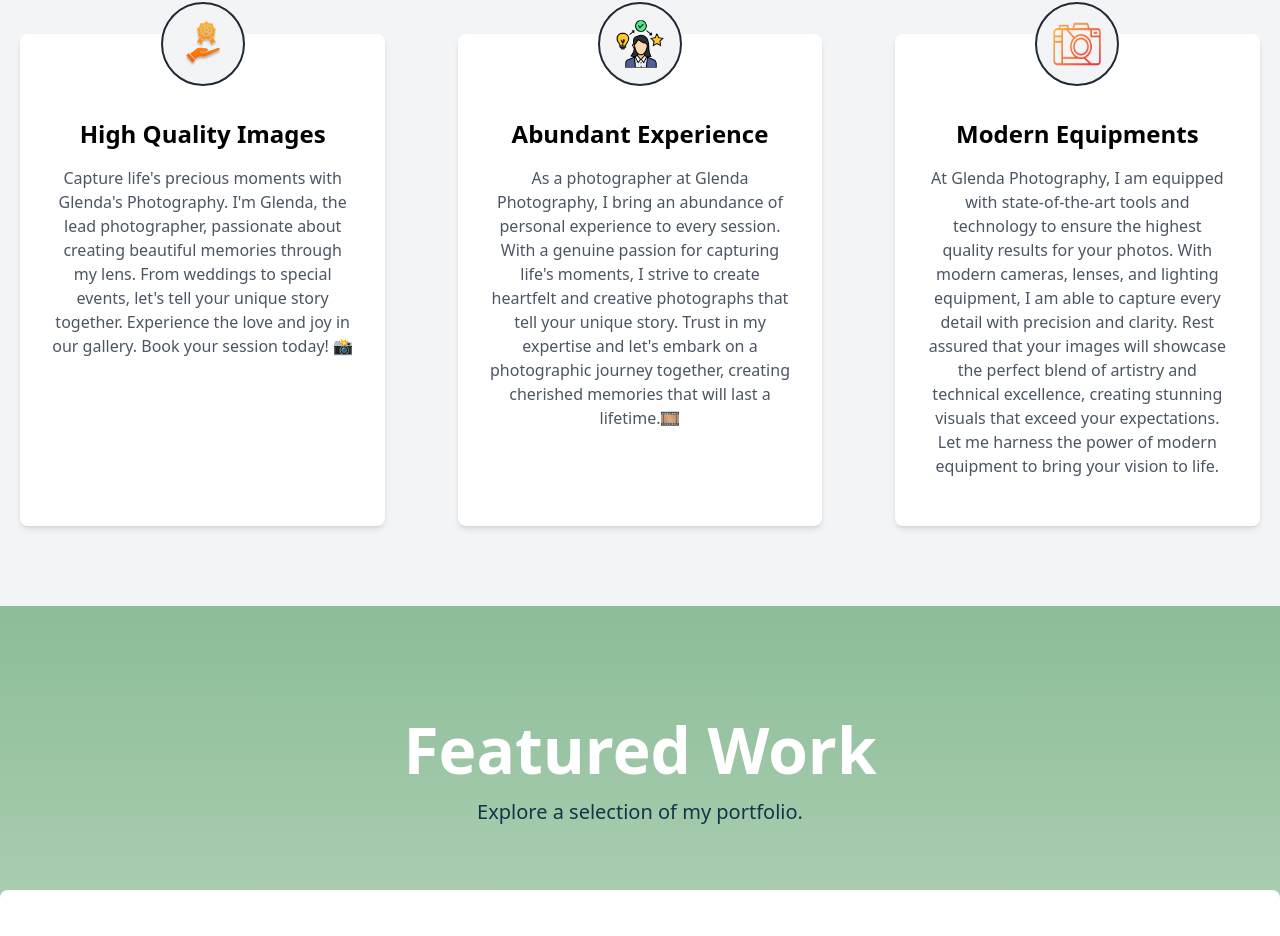
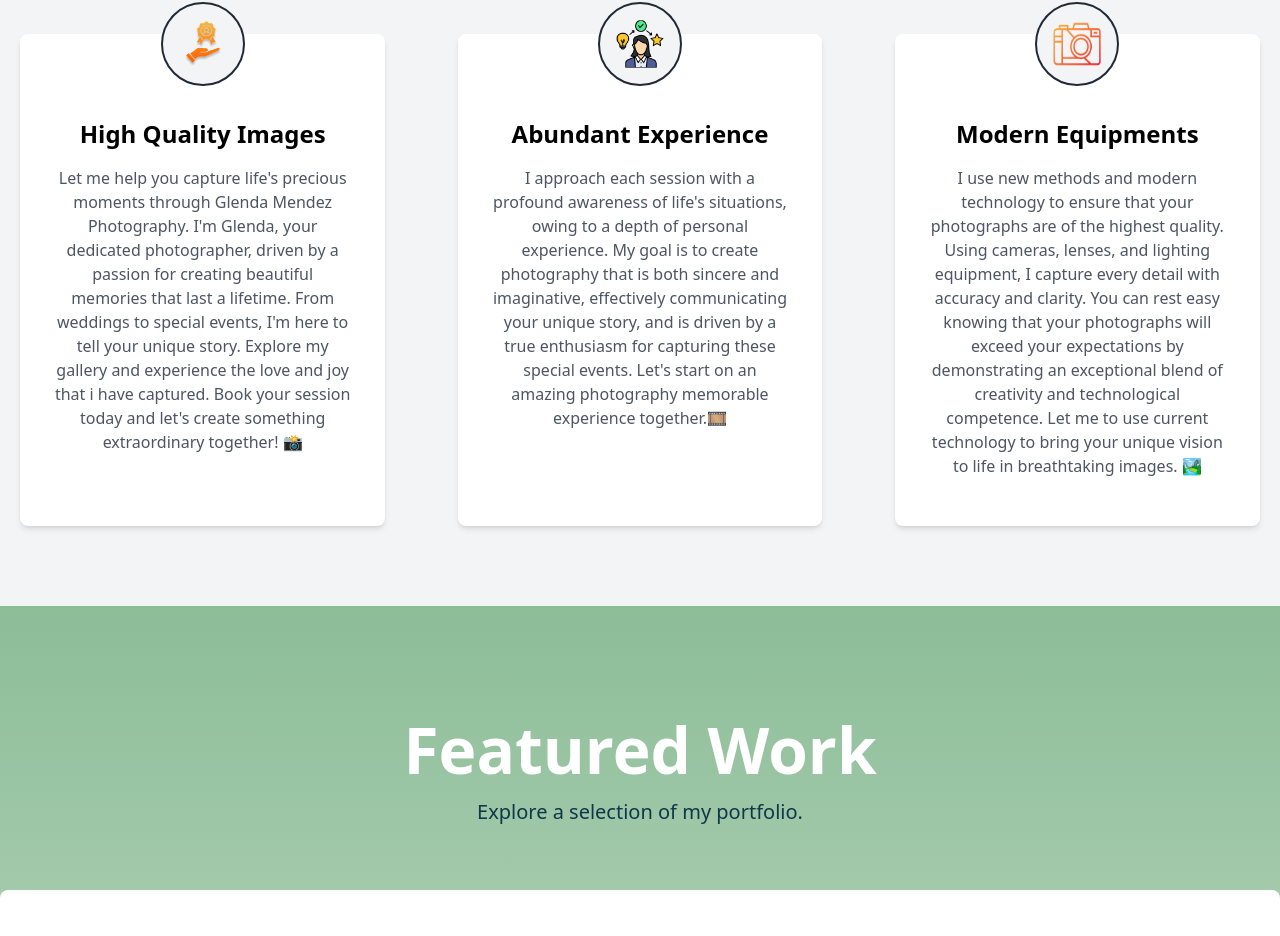
Before and after one commit to Clos01/glena-photogrpahy-, a React (Create React App) app in the folder Client/: page / in a window 1280 px wide. Shown: the part 746-1682 px from the top of the page. Built offline with nearby package versions, Linux system fonts and the light colour scheme.

Commit message:
fix small issue in featured it was the height card container repharsed

```diff
--- a/Client/src/components/ChooseMe.jsx
+++ b/Client/src/components/ChooseMe.jsx
@@ -1,5 +1,5 @@
 import React from "react";
-import { useSpring, animated } from 'react-spring';
+import { useSpring, animated } from "react-spring";
 import icon1 from "../images/icon1.png";
 import icon2 from "../images/icon2.png";
 import icon3 from "../images/icon3.png";
@@ -8,28 +8,27 @@ const cardsData = [
   {
     title: "High Quality Images",
     description:
-      "Capture life's precious moments with Glenda's Photography. I'm Glenda, the lead photographer, passionate about creating beautiful memories through my lens. From weddings to special events, let's tell your unique story together. Experience the love and joy in our gallery. Book your session today! 📸",
+      "Let me help you capture life's precious moments through Glenda Mendez Photography. I'm Glenda, your dedicated photographer, driven by a passion for creating beautiful memories that last a lifetime. From weddings to special events, I'm here to tell your unique story. Explore my gallery and experience the love and joy that i have captured. Book your session today and let's create something extraordinary together! 📸",
     icon: icon1,
   },
   {
     title: "Abundant Experience",
     description:
-      "As a photographer at Glenda Photography, I bring an abundance of personal experience to every session. With a genuine passion for capturing life's moments, I strive to create heartfelt and creative photographs that tell your unique story. Trust in my expertise and let's embark on a photographic journey together, creating cherished memories that will last a lifetime.🎞️",
+      " I approach each session with a profound awareness of life's situations, owing to a depth of personal experience. My goal is to create photography that is both sincere and imaginative, effectively communicating your unique story, and is driven by a true enthusiasm for capturing these special events. Let's start on an amazing photography memorable experience together.🎞️",
     icon: icon2,
   },
   {
     title: "Modern Equipments",
     description:
-      "At Glenda Photography, I am equipped with state-of-the-art tools and technology to ensure the highest quality results for your photos. With modern cameras, lenses, and lighting equipment, I am able to capture every detail with precision and clarity. Rest assured that your images will showcase the perfect blend of artistry and technical excellence, creating stunning visuals that exceed your expectations. Let me harness the power of modern equipment to bring your vision to life.",
+      "I use new methods and modern technology to ensure that your photographs are of the highest quality. Using cameras, lenses, and lighting equipment, I capture every detail with accuracy and clarity. You can rest easy knowing that your photographs will exceed your expectations by demonstrating an exceptional blend of creativity and technological competence. Let me to use current technology to bring your unique vision to life in breathtaking images. 🏞️ ",
     icon: icon3,
   },
 ];
 
-
 function Card({ title, description, icon }) {
   const animation = useSpring({
-    from: { opacity: 0, transform: 'scale(0.9)' },
-    to: { opacity: 1, transform: 'scale(1)' },
+    from: { opacity: 0, transform: "scale(0.9)" },
+    to: { opacity: 1, transform: "scale(1)" },
   });
 
   return (
@@ -37,7 +36,6 @@ function Card({ title, description, icon }) {
       style={{ ...animation, width: "90%", margin: "0 auto" }}
       className="bg-white p-8 rounded-lg shadow-md mb-8 min-h-96"
     >
-
       <div className="flex items-center justify-center mb-4 md:mb-8 -mt-12 md:-mt-16">
         <div className="bg-gray-100 rounded-full p-4 border-2 border-gray-800">
           <img src={icon} alt="icon" className="h-8 md:h-12 w-8 md:w-12" />
@@ -49,7 +47,6 @@ function Card({ title, description, icon }) {
     </animated.div>
   );
 }
-
 
 function CardsSection() {
   return (
--- a/Client/src/components/Featured.jsx
+++ b/Client/src/components/Featured.jsx
@@ -62,7 +62,7 @@ function Featured() {
                 <div key={index} className="p-4">
                   <div className="image-shadow bg-white shadow-lg rounded-lg overflow-hidden transform transition duration-300 ease-in-out hover:scale-105 text-center">
                   <img
-  className="w-full h-[30rem] sm:h-[15rem] md:h-[20rem] object-cover"
+  className="w-full h-[30rem] sm:h-[15rem] md:h-[20rem] lg:h-[30rem] object-cover"
   src={project.image}
   alt="Card"
 />
```
